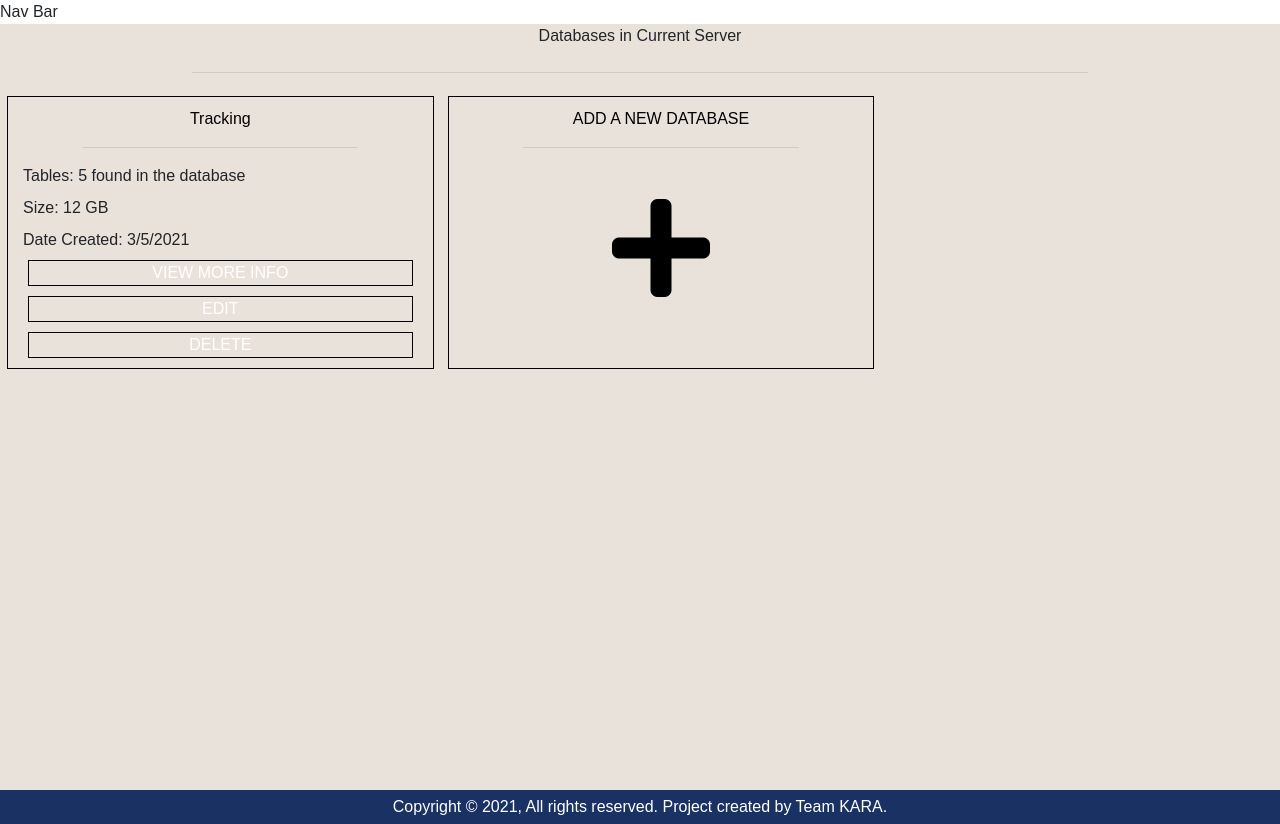
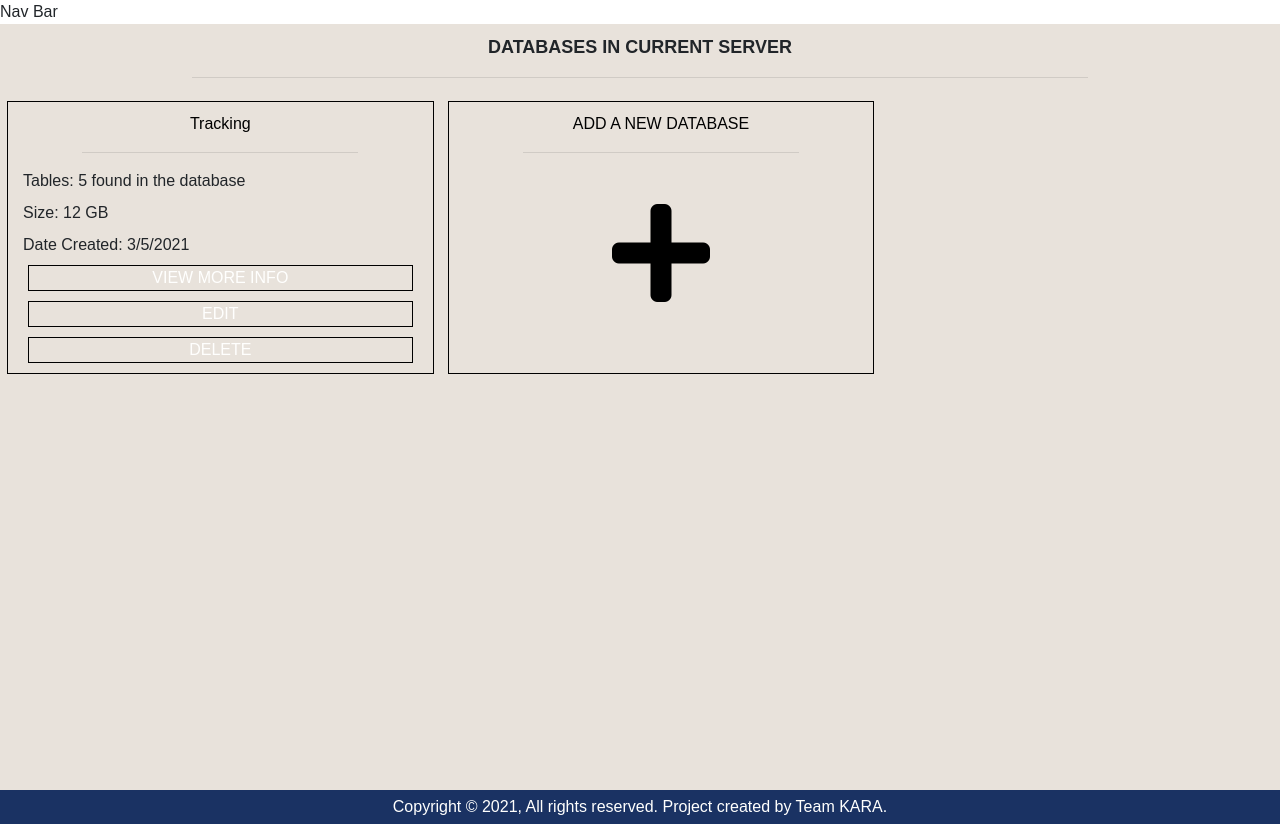
Before and after one commit to AbdulBaseetShabi/KARA, a React (Create React App) app in the folder client/: page /databases/view in a window 1280 px wide. Built offline with nearby package versions, Linux system fonts and the light colour scheme; a web font is replaced by a local one.

Commit message:
bug fix: CSS style wasnt applied due to refactor

```diff
--- a/client/src/routes/databases/view/databases-view.js
+++ b/client/src/routes/databases/view/databases-view.js
@@ -21,7 +21,7 @@ class DatabasesView extends React.Component {
   render() {
     return (
       <div id="db-view-container">
-        <label className="center-label db-view-label">
+        <label className="center-label page-label">
           Databases in Current Server
         </label>
         <hr className="header-hr" />
```
